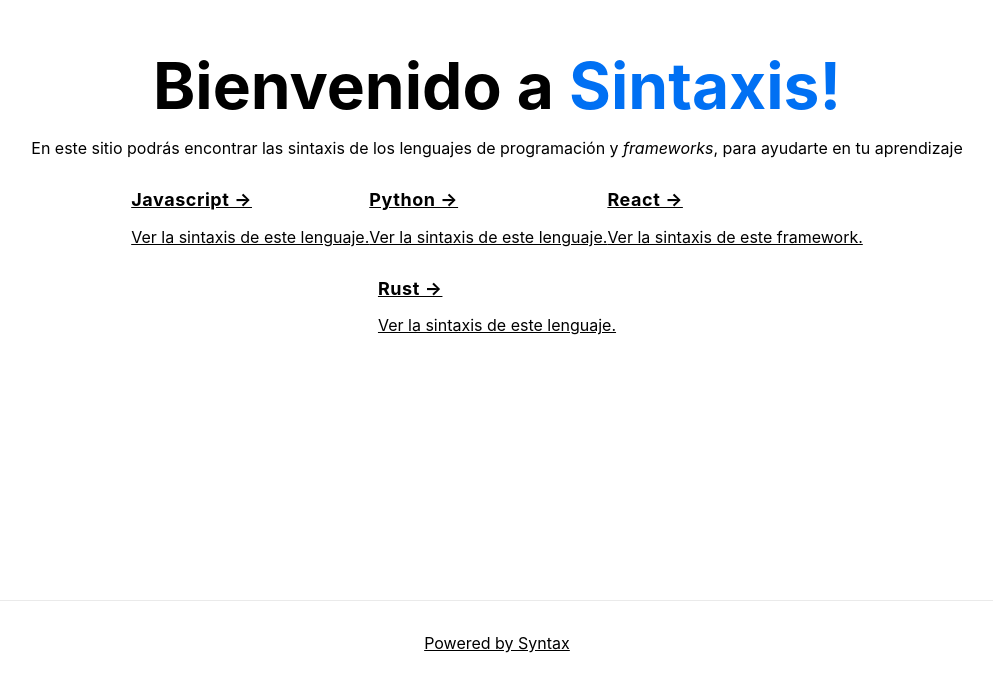
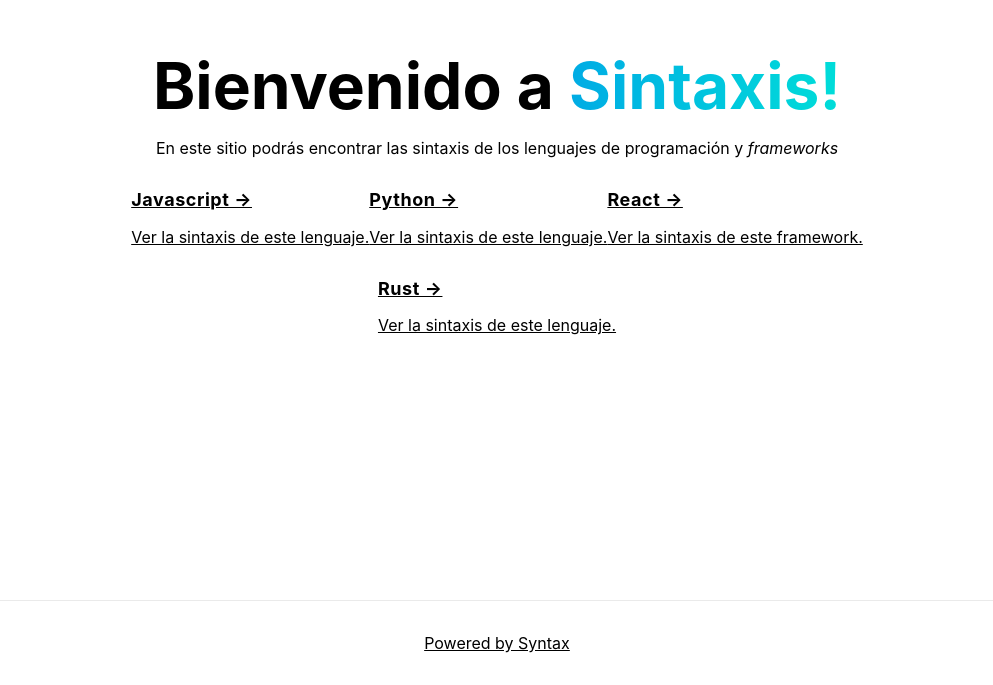
Before and after one commit to sebaiturravaldes/lasintaxis.com, a Next.js app: page / in a window 1280 px wide. Shown: the part 200-885 px from the top of the page, without its empty margins (143-1136 px from the left). Built offline with nearby package versions, Linux system fonts and the light colour scheme.

Commit message:
add linear-gradient

```diff
--- a/pages/index.js
+++ b/pages/index.js
@@ -11,7 +11,7 @@
 
         <p className="description">
           En este sitio podrás encontrar las sintaxis de los lenguajes de programación y{' '}
-          <i>frameworks</i>, para ayudarte en tu aprendizaje
+          <i>frameworks</i>
         </p>
 
         <div className={styles.grid}>
--- a/styles/Home.module.css
+++ b/styles/Home.module.css
@@ -31,6 +31,23 @@
 .title a {
   color: #0070f3;
   text-decoration: none;
+
+  background: linear-gradient(90deg, #007cf0, #00dfd8);
+  background-size: 200% auto;
+
+  color: #000;
+  background-clip: text;
+  text-fill-color: transparent;
+  -webkit-background-clip: text;
+  -webkit-text-fill-color: transparent;
+
+  animation: shine 1s linear infinite;
+}
+
+@keyframes shine {
+  to {
+    background-position: 200% center;
+  }
 }
 
 .title a:hover,
```
